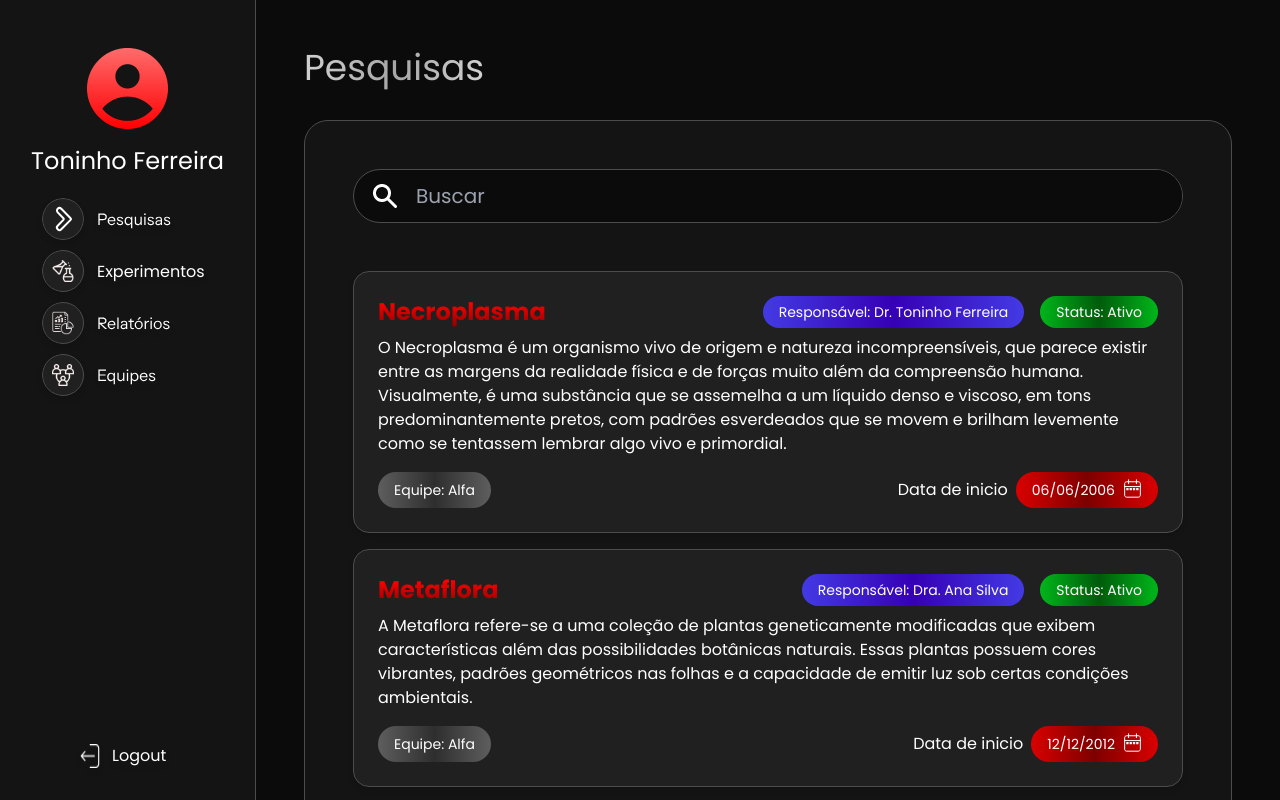
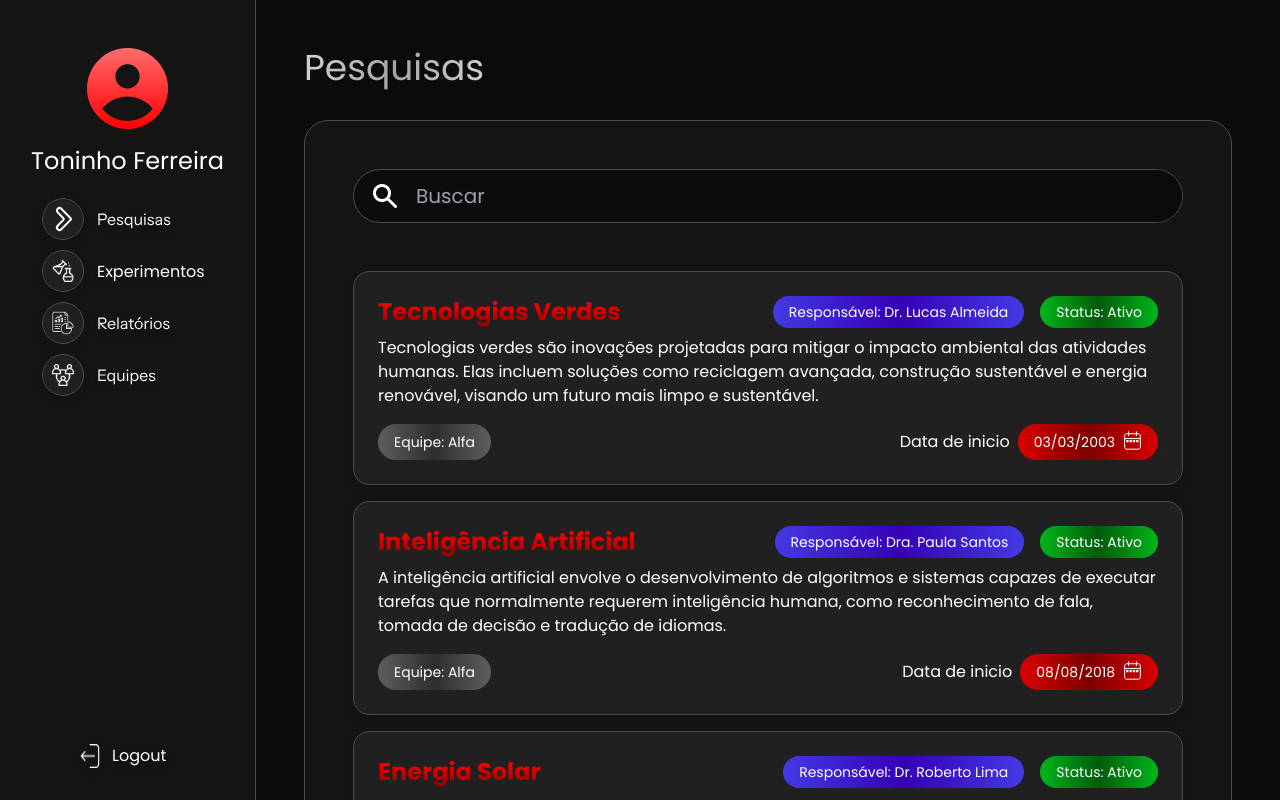
Before and after one commit to m3raak1/nero-management, a Vue app: page /pesquisas.html in a window 1280 px wide. Built offline with nearby package versions, Linux system fonts and the light colour scheme; data requests are answered from the project's data file; a web font is replaced by a local one.

Commit message:
função para ordenar catalogo de pesquisas por ordem alfabetica e por tempo

```diff
--- a/src/components/Pesquisas.vue
+++ b/src/components/Pesquisas.vue
@@ -16,8 +16,22 @@ const filteredResults = computed(() => {
             research.summary.toLowerCase().includes(searchFilter.value.toLowerCase()) ||
             research.responsible.toLowerCase().includes(searchFilter.value.toLowerCase()));
     }
-    return researchCatalog.value;
+    return sortResults(researchCatalog.value, 'time-new');
 })
+
+const sortResults = (catalog, type) => {
+    switch (type) {
+        case 'alphabet-down':
+            return catalog.sort((a, b) => a.title.localeCompare(b.title));
+        case 'alphabet-up':
+            return catalog.sort((a, b) => b.title.localeCompare(a.title));
+        case 'time-old':
+            return catalog;
+        case 'time-new':
+            return catalog.sort((a, b) => b.researchId - a.researchId   );
+    }
+}
+
 //Obtém valor digitado na search bar
 const searchFilter = ref('')
 const handleSearch = (search) => {
```
